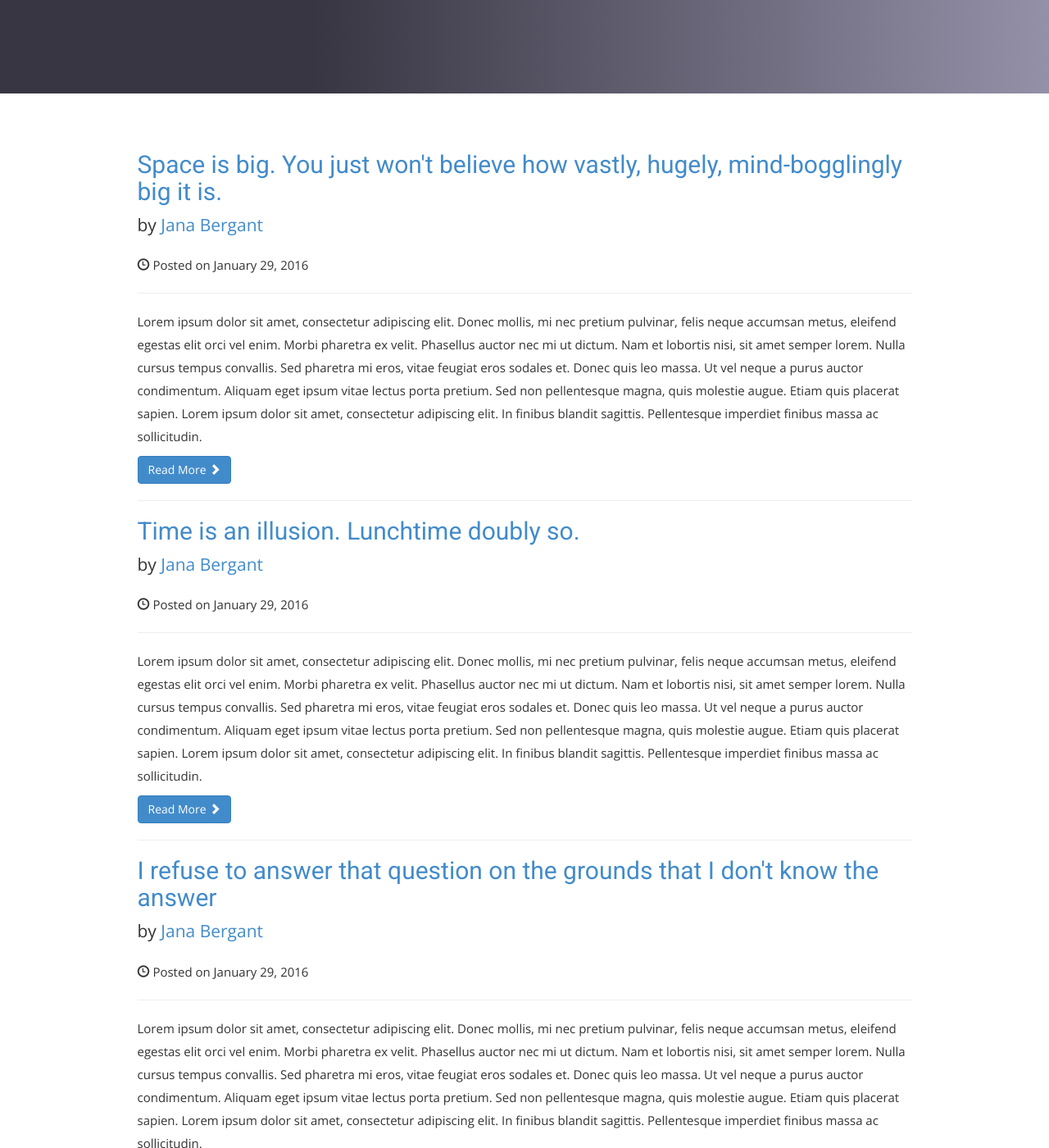
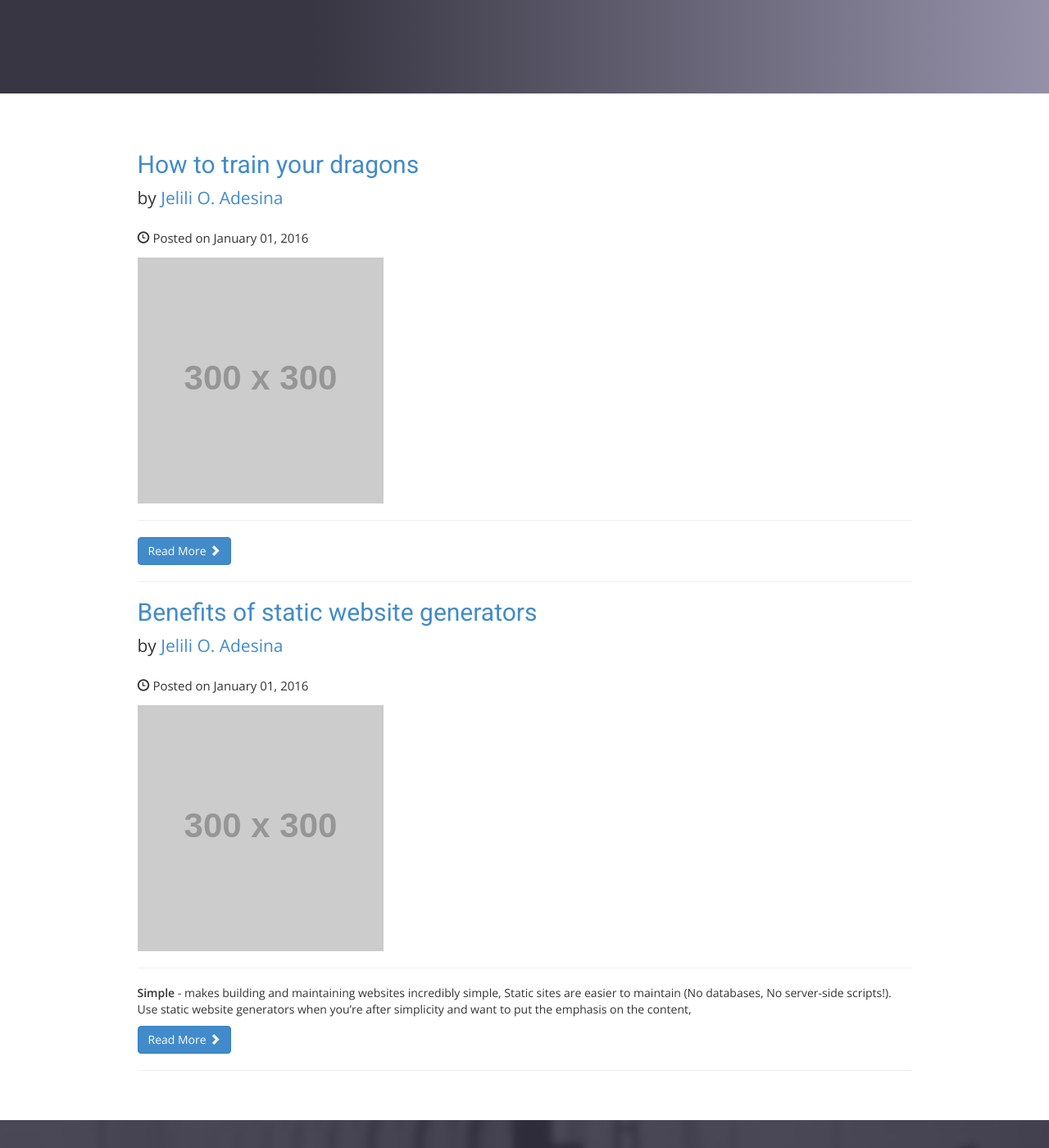
Before and after one commit to jelilio/jekyll-demosite, a Jekyll site: the page built from blog.html, in a window 1280 px wide and 1400 px high, scrolled down 346 px. Shown: the whole window at 82% size. Built offline with Jekyll 4.4.1, drawn with Linux system fonts in a browser that asks for light colours; nearby versions of some CDN libraries; some web fonts are replaced; library files that are not in the unit come from our copies; comment, search, counter and statistics services are not loaded.

```diff
--- a/_config.yml
+++ b/_config.yml
@@ -49,3 +49,12 @@
 #   - vendor/cache/
 #   - vendor/gems/
 #   - vendor/ruby/
+defaults:
+  -
+    scope:
+      path: ""
+      type: "posts"
+    values:
+      layout: "post"
+      author: "Jelili O. Adesina"
+      category: "Jekyll"
--- a/_includes/blog-post.html
+++ b/_includes/blog-post.html
@@ -3,97 +3,33 @@
     <div class="row">
       <div class="col-lg-10 col-lg-offset-1 col-md-10 col-md-offset-1">
         <!-- Blog Post -->
+        {% for post in site.posts %}
         <h2>
-          <a href="post.html"
-            >Space is big. You just won't believe how vastly, hugely,
-            mind-bogglingly big it is.</a
-          >
+          <a href="{{ post.url }}">{{ post.title }}</a>
         </h2>
 
-        <p class="lead">by <a href="#">Jana Bergant</a></p>
+        <p class="lead">by <a href="#">{{ post.author }}</a></p>
         <p>
-          <span class="glyphicon glyphicon-time"></span> Posted on January 29,
-          2016
+          <span class="glyphicon glyphicon-time"></span> Posted on {{ post.date | date: "%B %d, %Y" }}
         </p>
+        {% if post.image %}
+        <img
+          class="img-responsive"
+          src="{{ post.image }}"
+          alt="{{ post.title }}"
+        />
+        {% endif %}
+
         <hr />
         <p>
-          Lorem ipsum dolor sit amet, consectetur adipiscing elit. Donec mollis,
-          mi nec pretium pulvinar, felis neque accumsan metus, eleifend egestas
-          elit orci vel enim. Morbi pharetra ex velit. Phasellus auctor nec mi
-          ut dictum. Nam et lobortis nisi, sit amet semper lorem. Nulla cursus
-          tempus convallis. Sed pharetra mi eros, vitae feugiat eros sodales et.
-          Donec quis leo massa. Ut vel neque a purus auctor condimentum. Aliquam
-          eget ipsum vitae lectus porta pretium. Sed non pellentesque magna,
-          quis molestie augue. Etiam quis placerat sapien. Lorem ipsum dolor sit
-          amet, consectetur adipiscing elit. In finibus blandit sagittis.
-          Pellentesque imperdiet finibus massa ac sollicitudin.
+          {{ post.excerpt }}
         </p>
 
-        <a class="btn btn-primary" href="post.html"
+        <a class="btn btn-primary" href="{{ post.url }}"
           >Read More <span class="glyphicon glyphicon-chevron-right"></span
         ></a>
         <hr />
-
-        <!-- Blog Post -->
-        <h2>
-          <a href="post.html">Time is an illusion. Lunchtime doubly so.</a>
-        </h2>
-
-        <p class="lead">by <a href="#">Jana Bergant</a></p>
-        <p>
-          <span class="glyphicon glyphicon-time"></span> Posted on January 29,
-          2016
-        </p>
-        <hr />
-        <p>
-          Lorem ipsum dolor sit amet, consectetur adipiscing elit. Donec mollis,
-          mi nec pretium pulvinar, felis neque accumsan metus, eleifend egestas
-          elit orci vel enim. Morbi pharetra ex velit. Phasellus auctor nec mi
-          ut dictum. Nam et lobortis nisi, sit amet semper lorem. Nulla cursus
-          tempus convallis. Sed pharetra mi eros, vitae feugiat eros sodales et.
-          Donec quis leo massa. Ut vel neque a purus auctor condimentum. Aliquam
-          eget ipsum vitae lectus porta pretium. Sed non pellentesque magna,
-          quis molestie augue. Etiam quis placerat sapien. Lorem ipsum dolor sit
-          amet, consectetur adipiscing elit. In finibus blandit sagittis.
-          Pellentesque imperdiet finibus massa ac sollicitudin.
-        </p>
-
-        <a class="btn btn-primary" href="post.html"
-          >Read More <span class="glyphicon glyphicon-chevron-right"></span
-        ></a>
-        <hr />
-
-        <!-- Blog Post -->
-        <h2>
-          <a href="post.html"
-            >I refuse to answer that question on the grounds that I don't know
-            the answer</a
-          >
-        </h2>
-
-        <p class="lead">by <a href="#">Jana Bergant</a></p>
-        <p>
-          <span class="glyphicon glyphicon-time"></span> Posted on January 29,
-          2016
-        </p>
-        <hr />
-        <p>
-          Lorem ipsum dolor sit amet, consectetur adipiscing elit. Donec mollis,
-          mi nec pretium pulvinar, felis neque accumsan metus, eleifend egestas
-          elit orci vel enim. Morbi pharetra ex velit. Phasellus auctor nec mi
-          ut dictum. Nam et lobortis nisi, sit amet semper lorem. Nulla cursus
-          tempus convallis. Sed pharetra mi eros, vitae feugiat eros sodales et.
-          Donec quis leo massa. Ut vel neque a purus auctor condimentum. Aliquam
-          eget ipsum vitae lectus porta pretium. Sed non pellentesque magna,
-          quis molestie augue. Etiam quis placerat sapien. Lorem ipsum dolor sit
-          amet, consectetur adipiscing elit. In finibus blandit sagittis.
-          Pellentesque imperdiet finibus massa ac sollicitudin.
-        </p>
-
-        <a class="btn btn-primary" href="post.html"
-          >Read More <span class="glyphicon glyphicon-chevron-right"></span
-        ></a>
-        <hr />
+        {% endfor %}
       </div>
     </div>
   </div>
--- a/_layouts/post.html
+++ b/_layouts/post.html
@@ -50,6 +50,10 @@
 
         <hr />
 
+        {% if page.comments %}
+        {% include comments.html %}
+        {% endif %}
+
         {% if page.previous %}
         <span class="previous-link">
           <a rel="prev" href="{{ page.previous.url }}">Previous article</a>
```
Also changed, not shown: _includes/comments.html (added, +19 -0 lines), _posts/2016-01-01-benefits-of-static-site-generator.md (+3 -4 lines), _posts/2016-01-01-how-to-train-your-dragon.md (+1 -3 lines), README.md (added).
